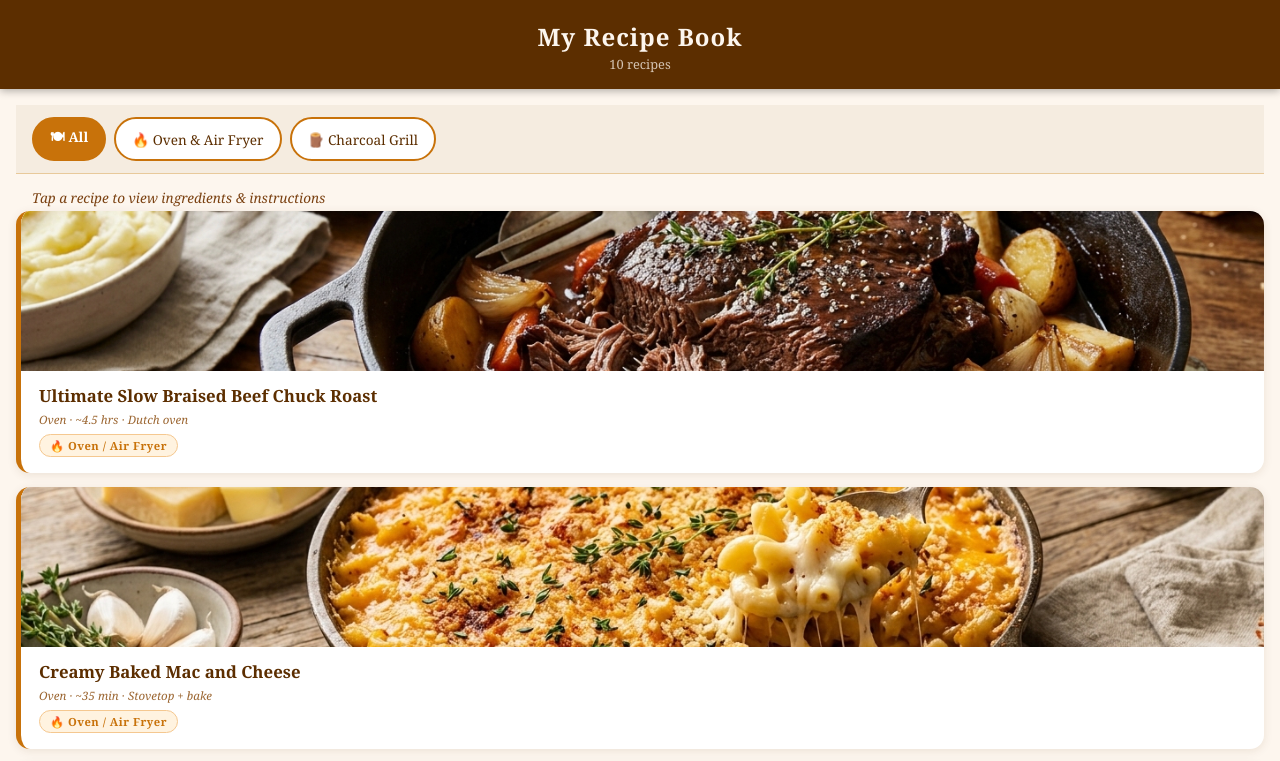
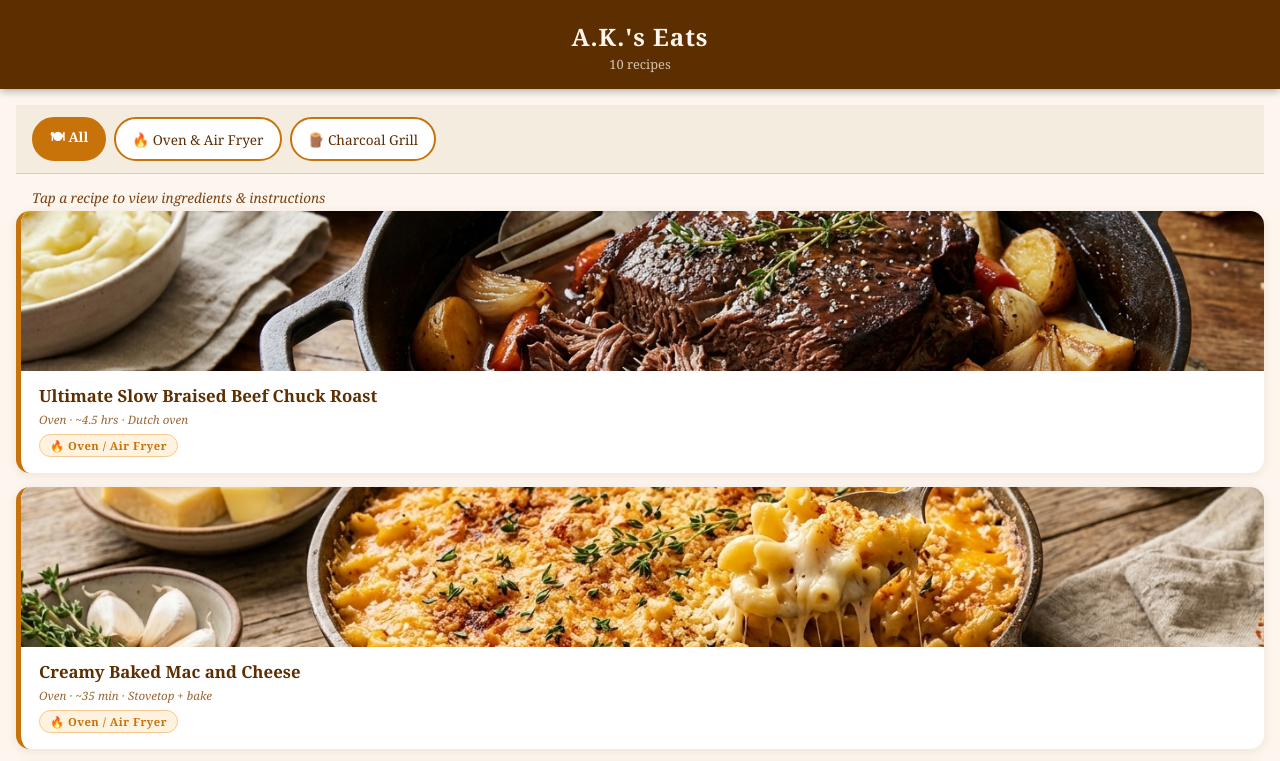
Before and after one commit to akieia60/recipe-book, a plain HTML site: page index.html in a window 1280 px wide. Shown: the top 761 px of the page. Drawn offline with Linux system fonts and the light colour scheme.

Commit message:
Rename: My Recipe Book → A.K.'s Eats
Pre-share rename for Ak's sister circle. Updated <title>, H1,
showHome() reset, the home-screen icon canvas text (was 'MY' / 'Recipes',
now 'A.K.\'s' / 'Eats'), and the iOS app title.

Co-Authored-By: Claude Opus 4.7 (1M context) <noreply@anthropic.com>

```diff
--- a/index.html
+++ b/index.html
@@ -5,9 +5,9 @@
   <meta name="viewport" content="width=device-width, initial-scale=1.0" />
   <meta name="apple-mobile-web-app-capable" content="yes" />
   <meta name="apple-mobile-web-app-status-bar-style" content="black-translucent" />
-  <meta name="apple-mobile-web-app-title" content="Recipes" />
+  <meta name="apple-mobile-web-app-title" content="A.K.'s Eats" />
   <link rel="apple-touch-icon" id="apple-icon" />
-  <title>My Personal Recipe Book</title>
+  <title>A.K.'s Eats</title>
   <script>
     // Generates a beautiful navy + gold home screen icon
     (function() {
@@ -55,18 +55,18 @@
       ctx.fillRect(-5, -5, 10, 10);
       ctx.restore();
 
-      // ── "MY" small caps text ──
+      // ── "A.K.'s" small caps text ──
       ctx.fillStyle = 'rgba(212,175,55,0.8)';
       ctx.font = '500 13px Georgia';
       ctx.textAlign = 'center';
       ctx.textBaseline = 'middle';
-      ctx.fillText('MY', SIZE/2, 75);
+      ctx.fillText("A.K.'s", SIZE/2, 75);
 
-      // ── "Recipes" main text ──
+      // ── "Eats" main text ──
       ctx.fillStyle = '#D4AF37';
-      ctx.font = 'italic bold 36px Georgia';
+      ctx.font = 'italic bold 42px Georgia';
       ctx.textBaseline = 'middle';
-      ctx.fillText('Recipes', SIZE/2, 105);
+      ctx.fillText('Eats', SIZE/2, 105);
 
       // ── Bottom ornament line ──
       ctx.strokeStyle = '#D4AF37';
@@ -420,7 +420,7 @@
 <!-- HEADER -->
 <div class="site-header">
   <button class="back-btn" id="backBtn" onclick="showHome()">All Recipes</button>
-  <h1 id="headerTitle">My Recipe Book</h1>
+  <h1 id="headerTitle">A.K.'s Eats</h1>
   <p id="headerSub">10 personal recipes</p>
 </div>
 
@@ -851,7 +851,7 @@ function showHome() {
   document.getElementById('home-view').style.display = 'block';
   document.getElementById('recipe-view').style.display = 'none';
   document.getElementById('backBtn').style.display = 'none';
-  document.getElementById('headerTitle').textContent = 'My Recipe Book';
+  document.getElementById('headerTitle').textContent = "A.K.'s Eats";
   renderCards();
   activeRecipe = null;
 }
```
